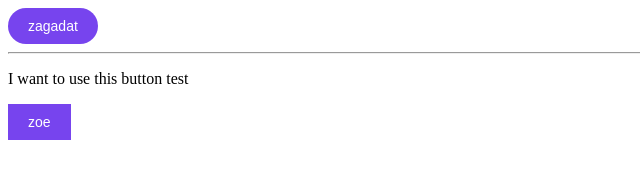
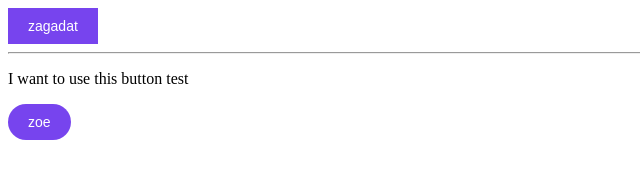
Before and after one commit to peoray/vue-button, a Vue app: page / in a window 1280 px wide. Shown: the top 190 px of the page, without its empty margins (0-640 px from the left). Built offline with nearby package versions, Linux system fonts and the light colour scheme.

Commit message:
refactor button size

```diff
--- a/src/App.vue
+++ b/src/App.vue
@@ -1,6 +1,6 @@
 <template>
   <div id="app">
-    <app-button round small :label='label'></app-button>
+    <app-button small :label='label'></app-button>
     <hr>
     <app-test/>
   </div>
--- a/src/components/PButton.vue
+++ b/src/components/PButton.vue
@@ -1,6 +1,6 @@
 <template>
   <div>
-    <button :class="{btn: true, rounded: round, small: small, medium, large}">{{ label }}</button>
+    <button class="btn" :class="{round, classObject}">{{ label }}</button>
   </div>
 </template>
 
@@ -15,15 +15,25 @@ export default {
       type: Boolean,
       default: false
     },
-    small: {
-      type: String
-    },
-    medium: {
-      type: String
-    },
-    large: {
-      type: String
+    size: {
+      type: String,
+      default: "medium"
     }
+  },
+  computed: {
+    classObject() {
+      let desiredSize = this.size;
+      return {
+        [desiredSize]: true // cannot remember off top of head
+      };
+    }
+    // classObject() {
+    //   return {
+    //     small: this.size === "small",
+    //     medium: this.size === "medium",
+    //     large: this.size === "large"
+    //   };
+    // }
   }
 };
 </script>
@@ -38,7 +48,7 @@ export default {
   outline: none;
 }
 
-.rounded {
+.round {
   border-radius: 100px;
 }
 
@@ -53,7 +63,7 @@ export default {
 }
 
 .large {
-  padding: 10px 20px;
-  font-size: 14px;
+  padding: 15px 25px;
+  font-size: 20px;
 }
 </style>
--- a/src/components/test.vue
+++ b/src/components/test.vue
@@ -1,7 +1,7 @@
 <template>
   <div>
     <p>I want to use this button test</p>
-    <Button  :label='label' small/>
+    <Button  :label='label' small round/>
   </div>
 </template>
 
```
